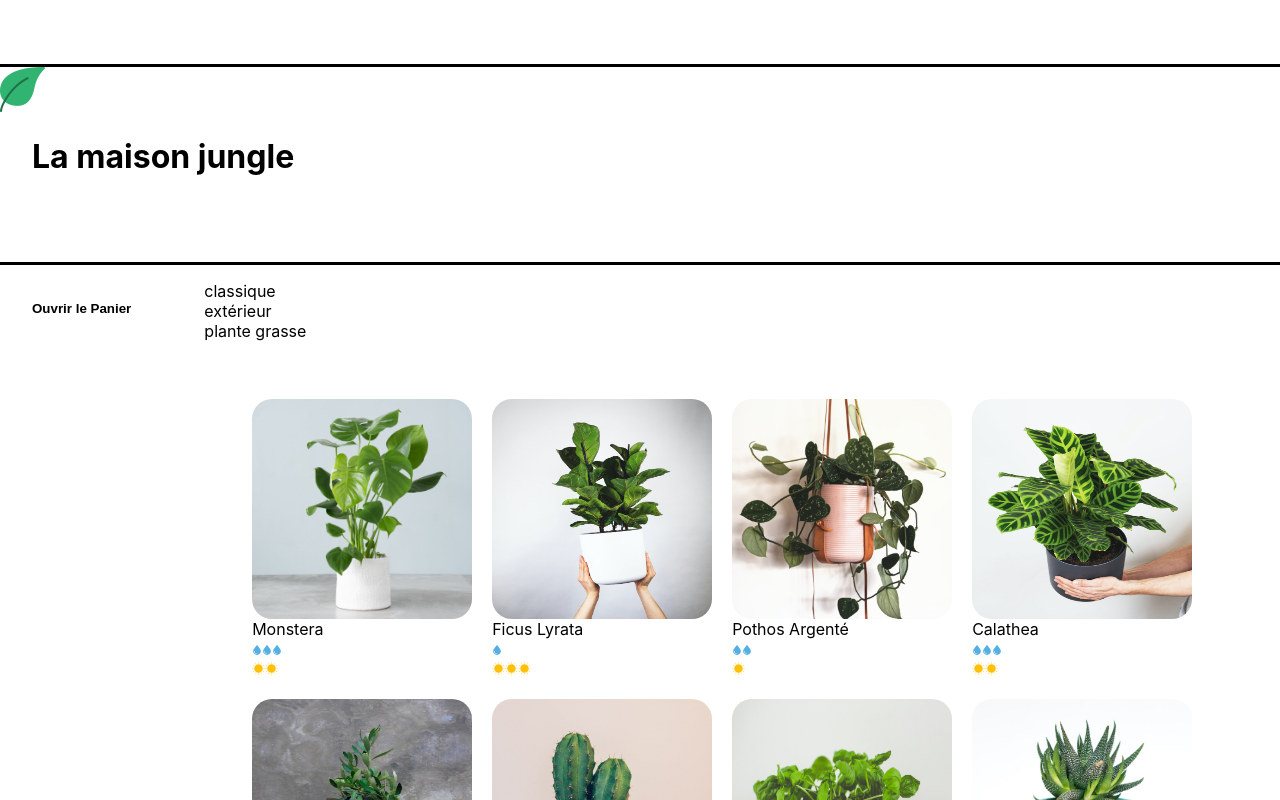
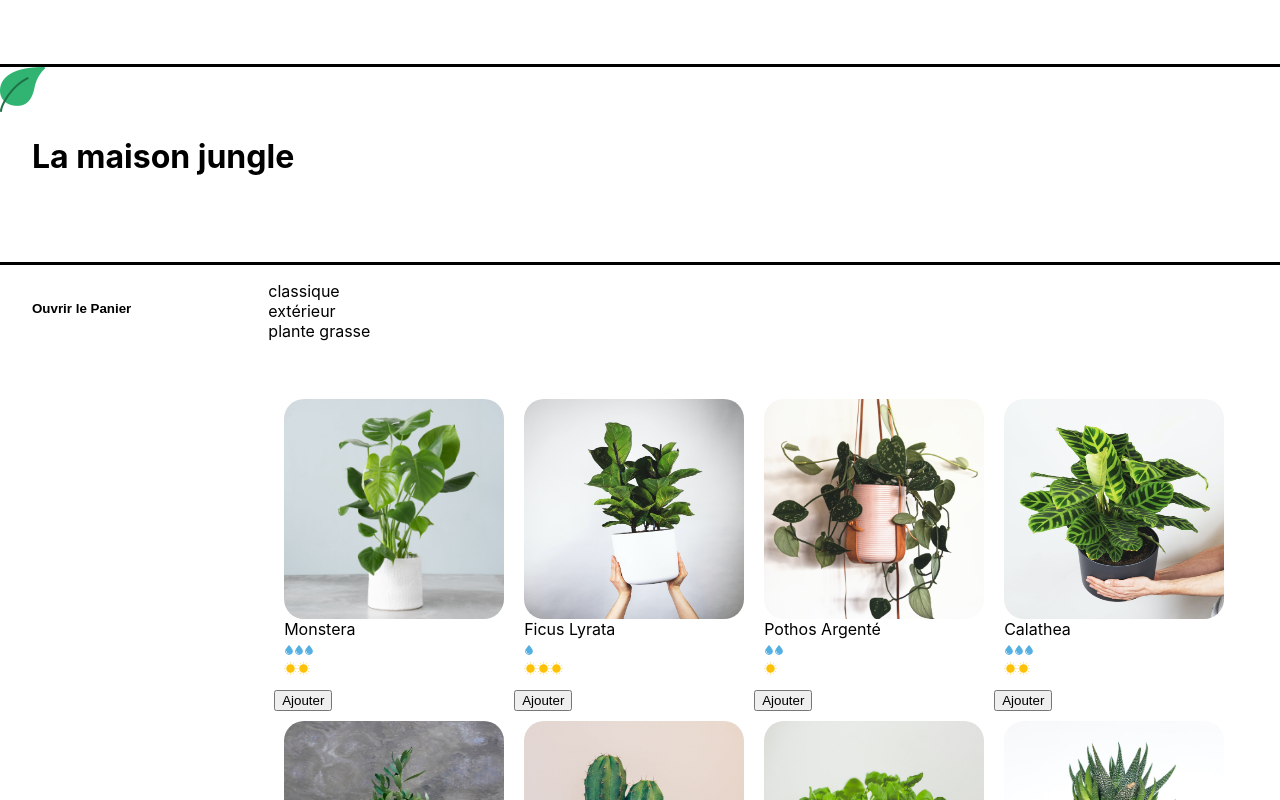
Before and after one commit to smectaz/la-maison-jungle, a React (Create React App) app: page / in a window 1280 px wide. Shown: the top 800 px of the page. Built offline with nearby package versions, Linux system fonts and the light colour scheme.

Commit message:
cours partage state

```diff
--- a/src/components/App.js
+++ b/src/components/App.js
@@ -1,3 +1,4 @@
+import { useState } from 'react'
 import logo from "../assets/logo.png"
 import Banner from "./Banner";
 import Cart from "./Cart";
@@ -6,6 +7,8 @@
 import '../styles/Layout.css'
 
 function App() {
+	const [cart, updateCart] = useState([])
+
 	return (
 		<div>
 			<Banner />
@@ -13,8 +16,8 @@
 				<h1 className="lmj-title">La maison jungle</h1>
 			<Banner />
 			<div className="lmj-layout-inner">
-				<Cart />
-				<ShoppingList />
+				<Cart cart={cart} updateCart={updateCart} />
+				<ShoppingList cart={cart} updateCart={updateCart} />
 			</div>
 			<Footer />
 
--- a/src/components/Cart.js
+++ b/src/components/Cart.js
@@ -1,9 +1,8 @@
 import { useState } from 'react'
 import "../styles/Cart.css";
 
-function Cart() {
+function Cart({cart, updateCart}) {
     const monsteraPrice = 8
-    const [cart, updateCart] = useState(0)
 	const [isOpen, setIsOpen] = useState(false)
 
     return isOpen ? (
@@ -15,8 +14,6 @@
 					Fermer
 			</button>
             <h2>Panier</h2>
-            <div>Monstera : {monsteraPrice}€</div>
-            <button onClick={() => updateCart(cart + 1)}>Ajouter</button>
             <h3>Total : {monsteraPrice * cart}€</h3>
 			<button onClick={() => updateCart(0)}>Vider le Panier</button>
         </div>
--- a/src/components/ShoppingList.js
+++ b/src/components/ShoppingList.js
@@ -2,14 +2,14 @@
 import PlantItem from "./PlantItem"
 import "../styles/ShoppingList.css";
 
-function ShoppingList() {
+function ShoppingList({cart, updateCart}) {
 	const categories = plantList.reduce(
 		(acc, plant) =>
 			acc.includes(plant.category) ? acc : acc.concat(plant.category),
 		[]
 	)
 	return (
-		<div>
+		<div className="lmj-shopping-list">
 			<ul>
 				{categories.map((cat) => (
 					<li key={cat}>{cat}</li>
@@ -17,13 +17,10 @@
 			</ul>
 			<ul className="lmj-plant-list">
 				{plantList.map(({ id, cover, name, water, light}) => (
-					<PlantItem
-						id={id}
-						cover={cover}
-						name={name}
-						water={water}
-						light={light}
-					/>
+					<div key={id}>
+					<PlantItem cover={cover} name={name} water={water} light={light} />
+					<button onClick={() => updateCart(cart + 1)}>Ajouter</button>
+					</div>
 				))}
 			</ul>
 		</div>
```
